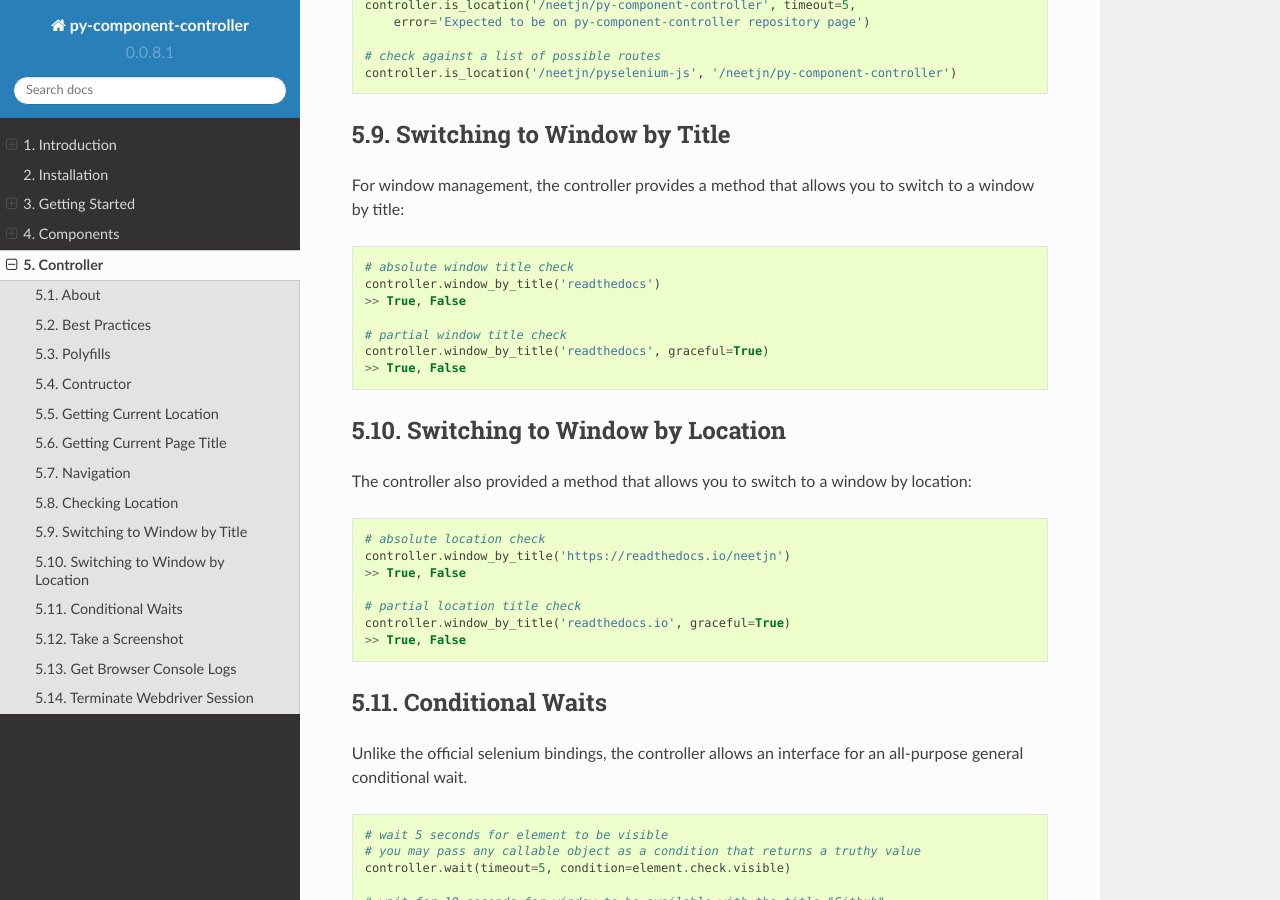
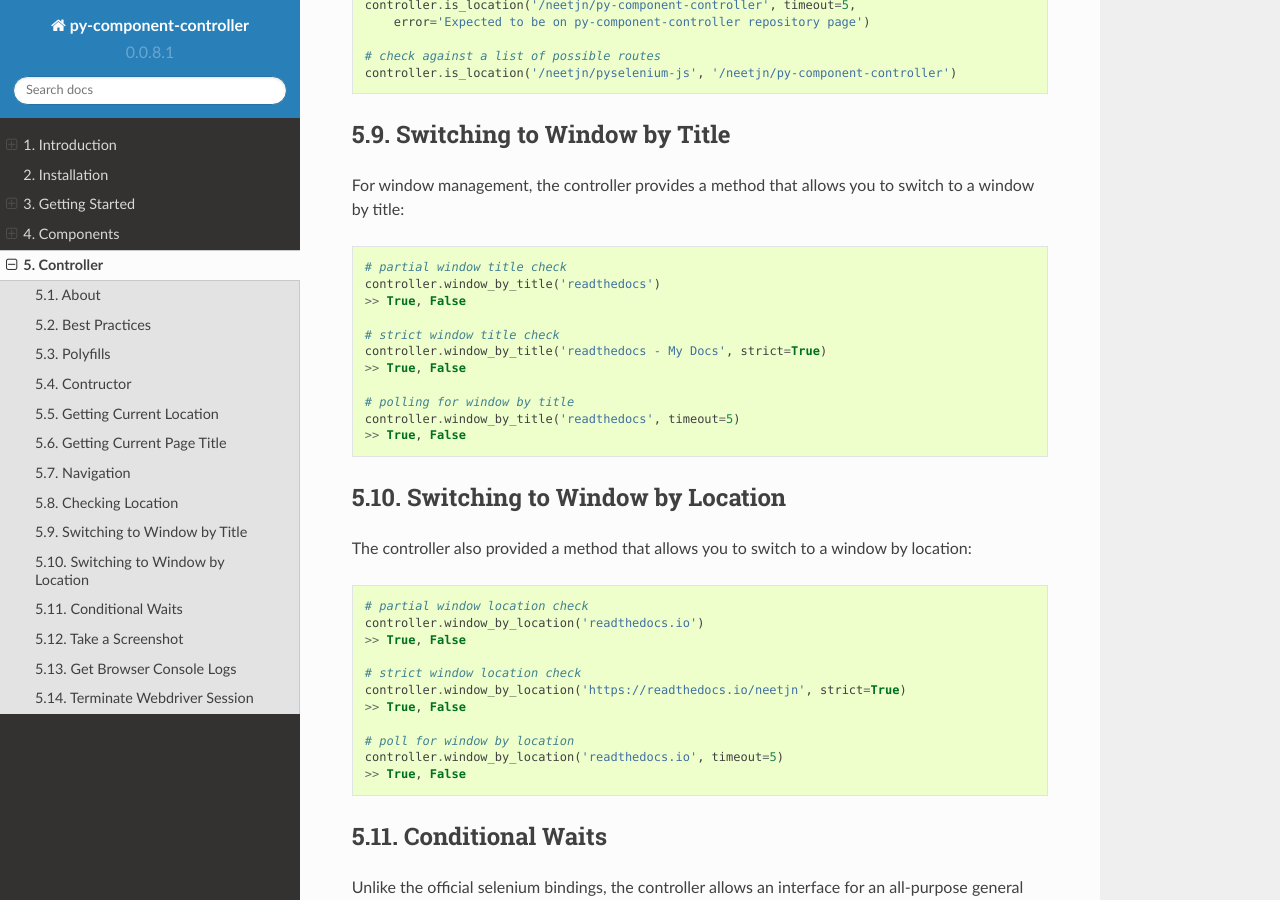
Before and after one commit to neetjn/py-component-controller, a Sphinx documentation site: the page built from docs/source/controller.rst, in a window 1280 px wide and 900 px high, scrolled down 2381 px. Built offline with Sphinx 7.4.7 and the Read the Docs theme 2.0.0, drawn with Linux system fonts in a browser that asks for light colours.

Commit message:
Updated docs for new window flags

```diff
--- a/docs/source/controller.rst
+++ b/docs/source/controller.rst
@@ -113,12 +113,16 @@ For window management, the controller provides a method that allows you to switc
 
 .. code-block:: python
 
-    # absolute window title check
+    # partial window title check
     controller.window_by_title('readthedocs')
     >> True, False
 
-    # partial window title check
-    controller.window_by_title('readthedocs', graceful=True)
+    # strict window title check
+    controller.window_by_title('readthedocs - My Docs', strict=True)
+    >> True, False
+
+    # polling for window by title
+    controller.window_by_title('readthedocs', timeout=5)
     >> True, False
 
 Switching to Window by Location
@@ -128,12 +132,16 @@ The controller also provided a method that allows you to switch to a window by l
 
 .. code-block:: python
 
-    # absolute location check
-    controller.window_by_title('https://readthedocs.io/neetjn')
+    # partial window location check
+    controller.window_by_location('readthedocs.io')
     >> True, False
 
-    # partial location title check
-    controller.window_by_title('readthedocs.io', graceful=True)
+    # strict window location check
+    controller.window_by_location('https://readthedocs.io/neetjn', strict=True)
+    >> True, False
+
+    # poll for window by location
+    controller.window_by_location('readthedocs.io', timeout=5)
     >> True, False
 
 Conditional Waits
```
